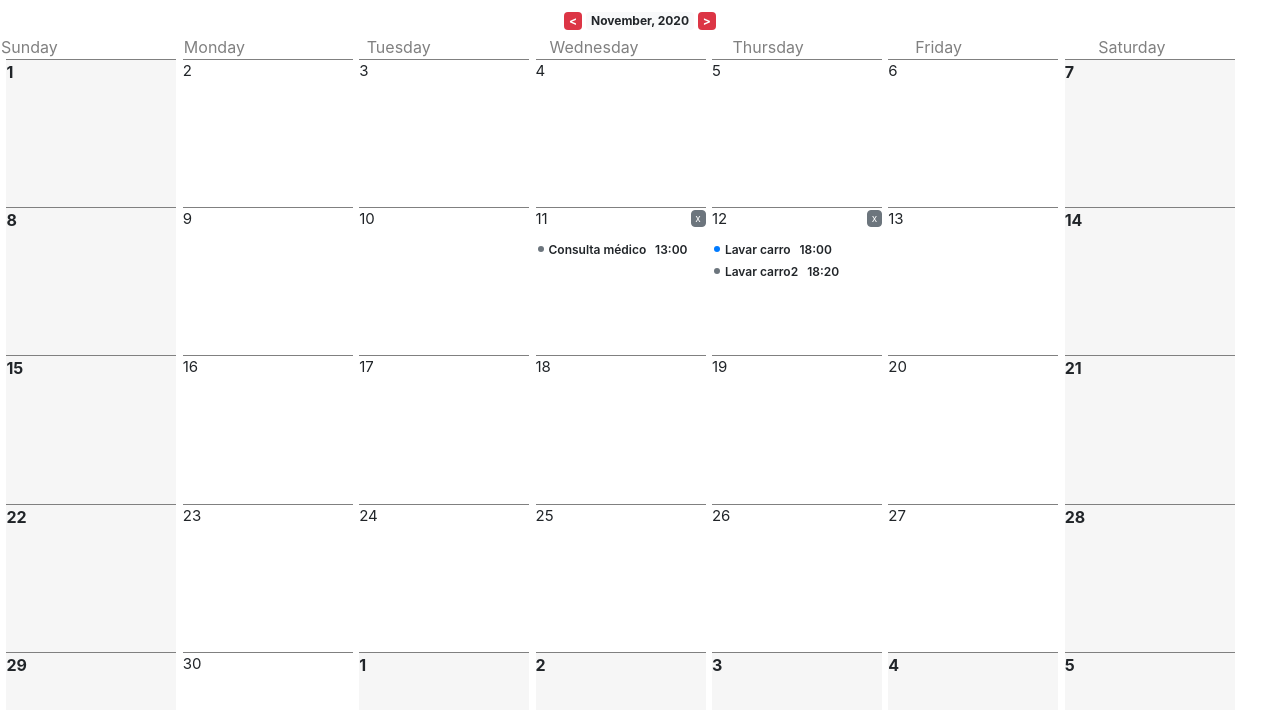
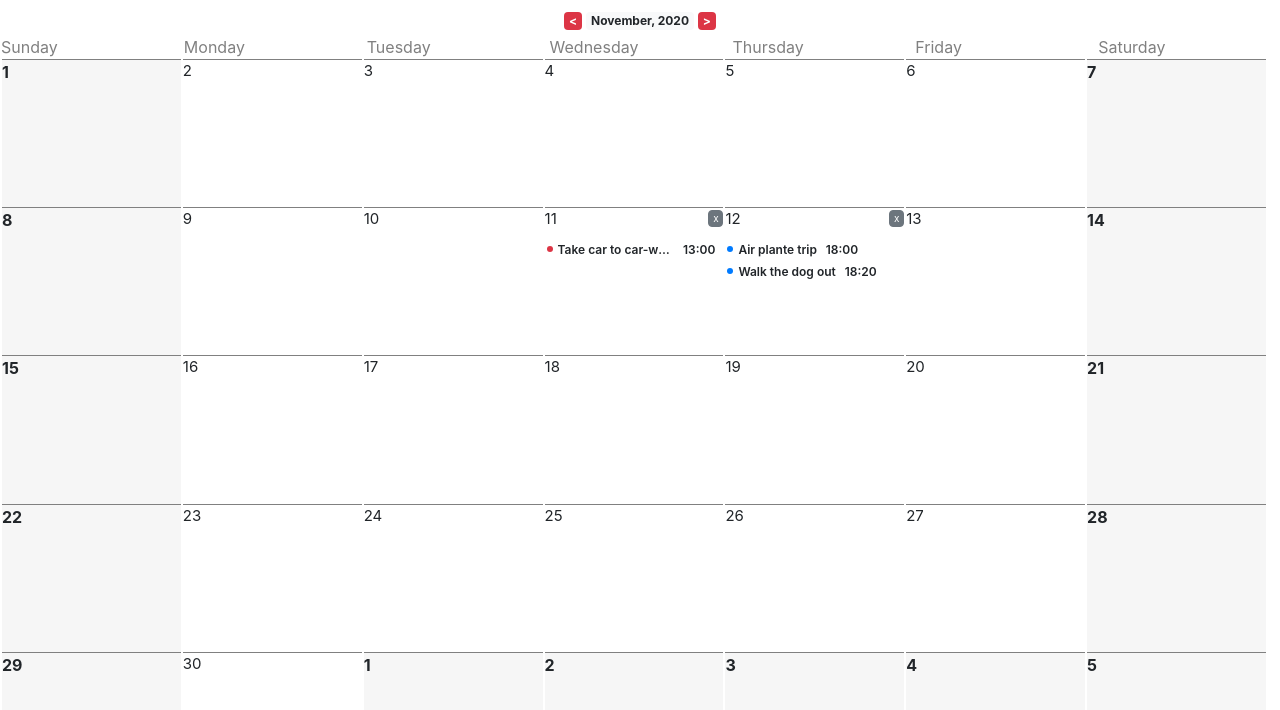
Before and after one commit to LucasBernardes/calendar-code-challenge, a React (Create React App) app: page / in a window 1280 px wide. Shown: the top 710 px of the page. Built offline with nearby package versions, Linux system fonts and the light colour scheme.

Commit message:
Fixed all css finally

```diff
--- a/src/Calendar/Calendar.js
+++ b/src/Calendar/Calendar.js
@@ -137,14 +137,16 @@ function Calendar() {
         setAddNewEventVisible={setAddNewEventVisible}
         addNewEventVisible={addNewEventVisible}
       />
-
-      <div className={`calendar-wrapper ${currentMonthDates.length > 35 && 'exception-month-42-lines'}`}>
-      {/* <div className={`${currentMonthDates.length > 35 && 'exception-month-42-lines'}`}> */}
+      <div className="calendar-wrapper">
         {
           currentMonthDates.map((date, index) => {
             const formatedDate = date.format('DD/MM/YYYY');
             return (
-              <div onClick={() => handleDateClick(date.format('DD/MM/YYYY'), index)} className="calendar-item-wrapper" key={date.format('L')}>
+              <div
+                onClick={() => handleDateClick(date.format('DD/MM/YYYY'), index)}
+                className={`calendar-item-wrapper ${currentMonthDates.length > 35 && 'exception-month-42-lines'}`}
+                key={date.format('L')}
+              >
                 <div className={`${(date.day() === 0 || date.day() === 6) || date.format('MMM') !== currentMonth.format("MMM")? 'weekend' : 'calendar-item'}`}>
                   <div className="event-date-number">
                     {date.date()}
--- a/src/store/reducer.js
+++ b/src/store/reducer.js
@@ -1,21 +1,21 @@
 const INITIAL_STATE = {
   data: {
     '11/11/2020': [{
-      title: 'Consulta médico',
+      title: 'Take car to car-wash',
       hour: '13:00',
       city: 'Sidney',
-      radioValue: '1'
+      radioValue: '3'
     }],
     '12/11/2020': [{
-      title: 'Lavar carro',
+      title: 'Air plante trip',
       hour: '18:00',
       city: 'London',
       radioValue: '0'
     },{
-      title: 'Lavar carro2',
+      title: 'Walk the dog out',
       hour: '18:20',
-      city: 'London2',
-      radioValue: '1'
+      city: 'London',
+      radioValue: '0'
     }],
   },
   modalMode: '',
--- a/src/styles.css
+++ b/src/styles.css
@@ -11,13 +11,12 @@
 
 .calendar-item-wrapper {
     display: flex;
-    height: 200;
-    width: 13.78%;
+    width: calc((100% - 14px)/7);
     height: 20%;
-    padding-left: 0.5%;
+    padding-left: 2px;
 }
 
-.exception-month-42-lines{
+.calendar-item-wrapper.exception-month-42-lines{
     height: 16.66%;
 }
 
@@ -111,10 +110,12 @@
     margin-top: 5px;
     margin-right: 5px;
     margin-left: 2px;
-    height: 6px;
-    width: 6px;
+    height: 6px !important;
+    width: 6px !important;
+    min-width: 6px;
     border-radius: 50%;
     display: inline-block;
+
 }
 
 .event-hour {
```
Also changed, not shown: 1 other file (tests, documents, lock files or other folders).
